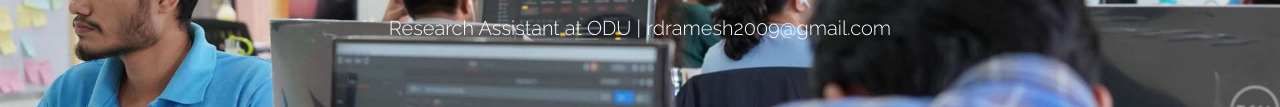
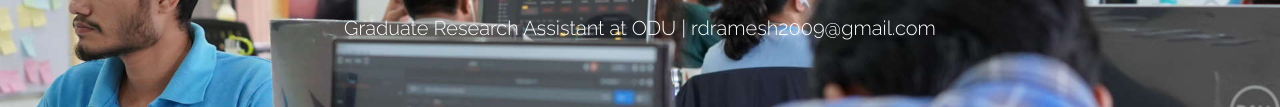
Before and after one commit to rameshdhungana/rameshdhungana.github.io, a plain HTML site: page index.html in a window 1280 px wide. Shown: the part 311-418 px from the top of the page. Drawn offline with Linux system fonts and the light colour scheme.

Commit message:
title update

```diff
--- a/index.html
+++ b/index.html
@@ -93,7 +93,7 @@
 			<div class="row centered">
 				<div class="col-lg-12">
 					<h1>Ramesh Dhungana</h1>
-					<h3>Research Assistant at ODU | rdramesh2009@gmail.com</h3>
+					<h3>Graduate Research Assistant at ODU | rdramesh2009@gmail.com</h3>
 				</div>
 				<!--/.col-lg-12 -->
 			</div>
```
